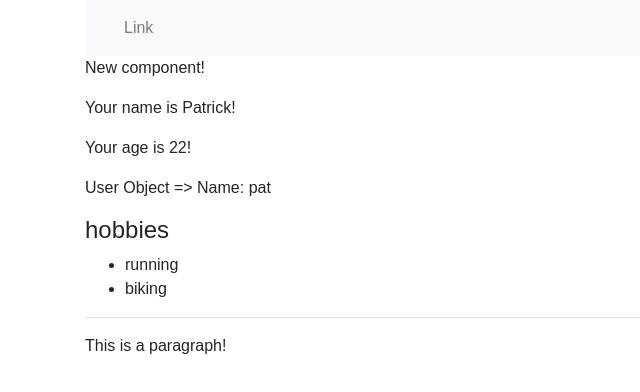
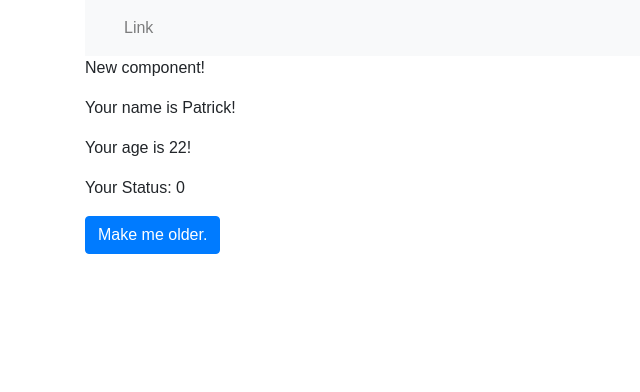
Before and after one commit to patmolera/react-basics, a React (Create React App) app: page / in a window 1280 px wide. Shown: the top 392 px of the page, without its empty margins (0-640 px from the left). Built offline with nearby package versions, Linux system fonts and the light colour scheme.

Commit message:
done state

```diff
--- a/src/App.js
+++ b/src/App.js
@@ -7,11 +7,6 @@ import {Home} from "./components/home";
 
 class App extends PureComponent {
   render() {
-
-    var user = {
-      name: "pat",
-      hobbies: ["running", "biking"]
-    };
 
     return (
       <div className="container">
@@ -24,11 +19,8 @@ class App extends PureComponent {
           <div className="col-md-10">
             <Home
               name={"Patrick"}
-              age={22}
-              user={user}
-            >
-              <p>This is a paragraph! </p>
-            </Home>
+              initialAge={22}
+            />
           </div>
         </div>
       </div>
--- a/src/components/home.js
+++ b/src/components/home.js
@@ -2,23 +2,29 @@ import React, { PureComponent } from "react";
 import PropTypes from "prop-types";
 
 export class Home extends PureComponent {
+  constructor (props){
+    super();
+    this.state = {
+      age: props.initialAge,
+      status: 0
+    };
+  }
+
+  onMakeOlder() {
+    this.setState({
+      age: this.state.age + 1
+    });
+  }
+
   render() {
     console.log(this.props);
     return (
       <div>
         <p>New component!</p>
         <p>Your name is {this.props.name}!</p>
-        <p>Your age is {this.props.age}!</p>
-        <p>User Object => Name: {this.props.user.name}</p>
-        <div>
-          <h4>hobbies</h4>
-          <ul>
-            {/* <li></li> */}
-            {this.props.user.hobbies.map((hobby, i) => <li key={i}>{hobby}</li> )}
-          </ul>
-        </div>
-        <hr/>
-        {this.props.children}
+        <p>Your age is {this.state.age}!</p>
+        <p>Your Status: {this.state.status}</p>
+        <button onClick={() => this.onMakeOlder()} className="btn btn-primary">Make me older.</button>
       </div>
     );
   }
@@ -26,7 +32,5 @@ export class Home extends PureComponent {
 
 Home.propTypes = {
   name: PropTypes.string,
-  age: PropTypes.number,
-  user: PropTypes.object,
-  children: PropTypes.element.isRequired
+  initialAge: PropTypes.number,
 };
```
